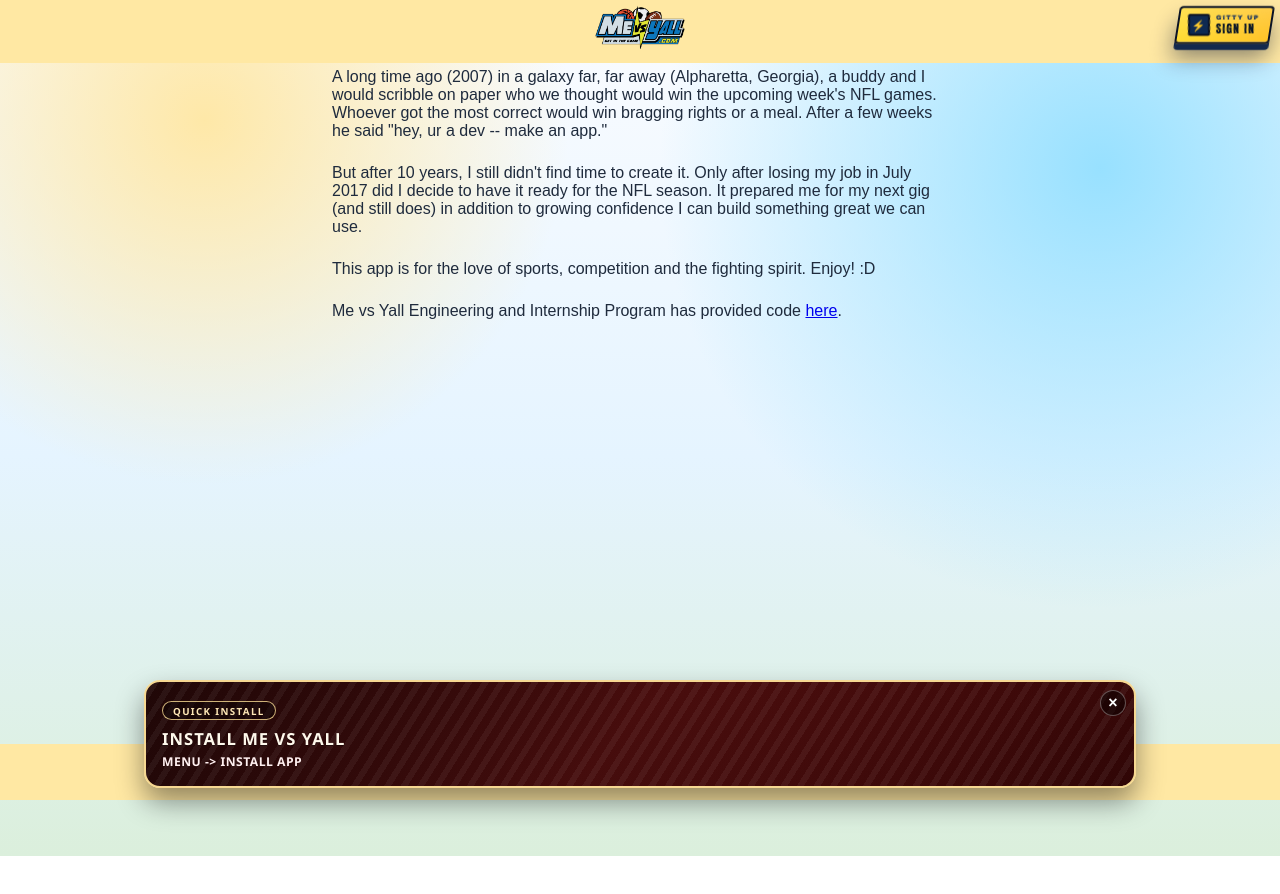
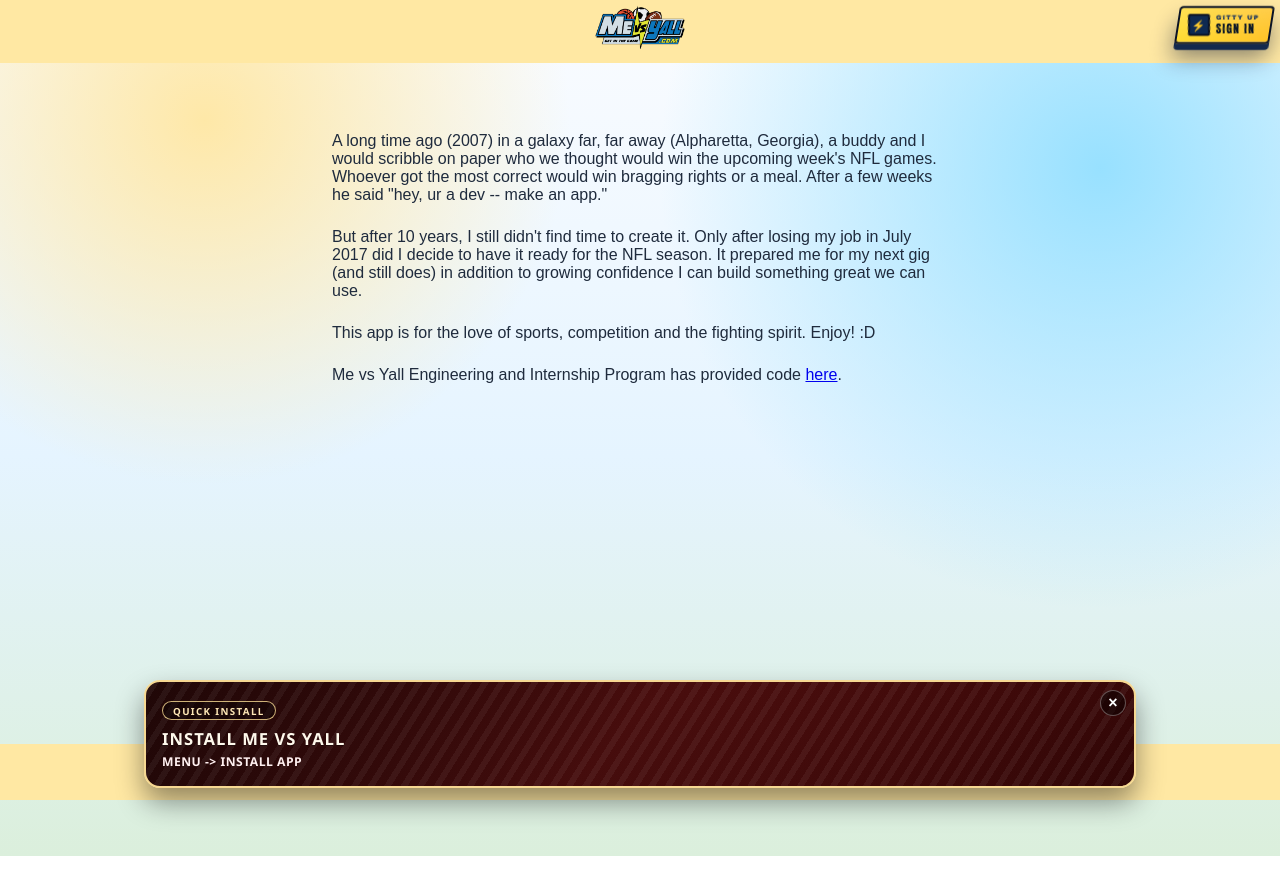
Before and after one commit to roybrown77/me-vs-yall, a React (Vite) app in the folder src/client/: page /origin in a window 1280 px wide. Shown: the top 894 px of the page. Built offline with nearby package versions, Linux system fonts and the light colour scheme; no server answers; what auth0-js would draw is missing.

Commit message:
add space above origin message

```diff
--- a/src/client/src/pages/Origin/index.jsx
+++ b/src/client/src/pages/Origin/index.jsx
@@ -23,11 +23,13 @@ const Origin = () => {
 
     return (
         <PageContainer>
-            <div style={{textAlign: 'left', padding: '12px'}}>{line1}</div>
-            <div style={{textAlign: 'left', padding: '12px'}}>{line2}</div>
-            <div style={{textAlign: 'left', padding: '12px'}}>{line3}</div>
-            <div style={{textAlign: 'left', padding: '12px'}}>
-                {line4}<a href="https://www.github.com/roybrown77/me-vs-yall">here</a>.
+            <div style={{ marginTop: '10%' }}>
+                <div style={{textAlign: 'left', padding: '12px'}}>{line1}</div>
+                <div style={{textAlign: 'left', padding: '12px'}}>{line2}</div>
+                <div style={{textAlign: 'left', padding: '12px'}}>{line3}</div>
+                <div style={{textAlign: 'left', padding: '12px'}}>
+                    {line4}<a href="https://www.github.com/roybrown77/me-vs-yall">here</a>.
+                </div>
             </div>
         </PageContainer>
     );
```
